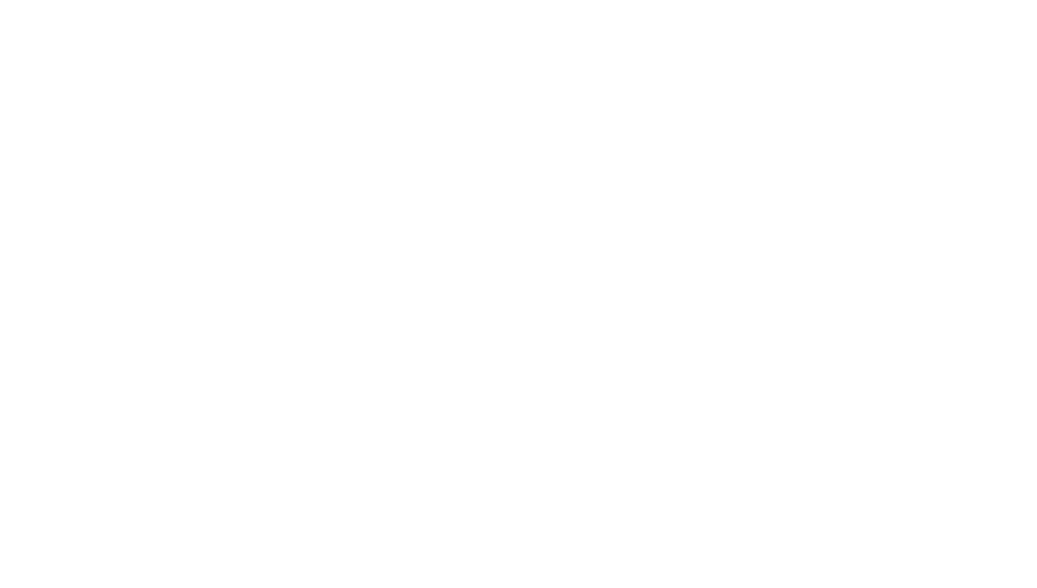
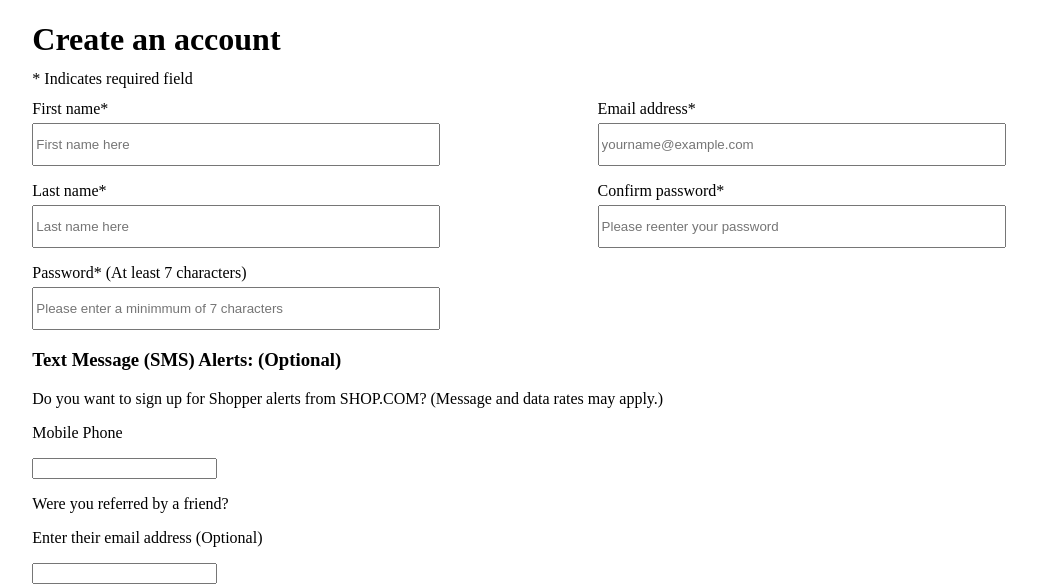
Before and after one commit to Roshankr7249/shop.com, a plain HTML site: page HTML/signUp.html in a window 1280 px wide. Shown: the whole page, without its empty margins (140-1177 px from the left). Drawn offline with Linux system fonts and the light colour scheme.

Commit message:
Shop.com

```diff
--- a/HTML/signUp.html
+++ b/HTML/signUp.html
@@ -5,17 +5,82 @@
     <meta http-equiv="X-UA-Compatible" content="IE=edge">
     <meta name="viewport" content="width=device-width, initial-scale=1.0">
     <title>Create an Account</title>
+    <style>
+        #parent {
+            margin-left: 13%;
+            margin-right: 10%;
+        }
+
+       h1 {
+        margin-bottom: -4px;
+       }
+
+
+
+        #child1 {
+            display: flex;
+            justify-content: space-between;
+            margin-top: -20px;
+        }
+
+        #child1 input {
+            width: 400px;
+            height: 37px;
+        }
+
+        #child1 p {
+            margin-bottom: 5px
+        }
+
+        .descendent2 + div {
+            margin-bottom: 50px;
+            /* padding-bottom: 50px; */
+        }
+
+
+    </style>
 </head>
 <body>
+    <!-- Navbar(header Section) -->
+
+    <!-- Middle Section -->
     <div id="parent">
+        <h1>Create an account</h1>
+        <p> * Indicates required field</p>
+        <div id="child1">
+            <div class="descendent1">
+                <div>
+                    <p>First name*</p>
+                    <input id="firstName" type="text" placeholder="First name here">
+                </div>
+                <div>
+                    <p>Last name*</p>
+                    <input id="lastName" type="text" placeholder="Last name here">
+                </div>
+                <div>
+                    <p>Password* (At least 7 characters)</p>
+                    <input id="password" type="text" placeholder="Please enter a minimmum of 7 characters">
+                </div>
+            </div>
+            <div class="descendent2">
+                <div>
+                    <p>Email address*</p>
+                    <input id="email" type="text" placeholder="yourname@example.com">
+                </div>
+                <div>
+                    <p>Confirm password*</p>
+                    <input id="confirmPassword" type="text" placeholder="Please reenter your password">
+                </div>
+            </div>
+        </div>
+        <h3>Text Message (SMS) Alerts: (Optional)</h3>
+        <p>Do you want to sign up for Shopper alerts from SHOP.COM? (Message and data rates may apply.)</p>
+        <p>Mobile Phone</p>
+        <input id="" type="number" placeholder="">
         <div>
-
-        </div>
-        <div>
-
-        </div>
-        <div>
-
+            <p>Were you referred by a friend?</p>
+            <p>Enter their email address (Optional)</p>
+            <input type="text">
         </div>
     </div>
 </body>
```
